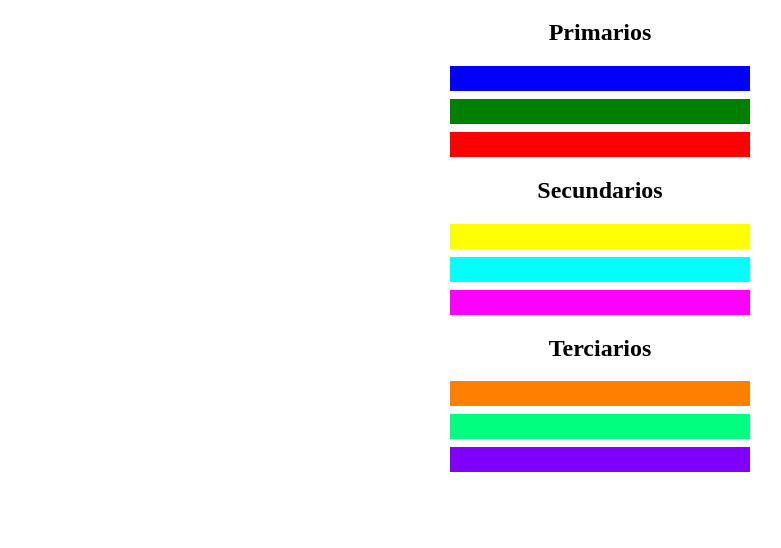
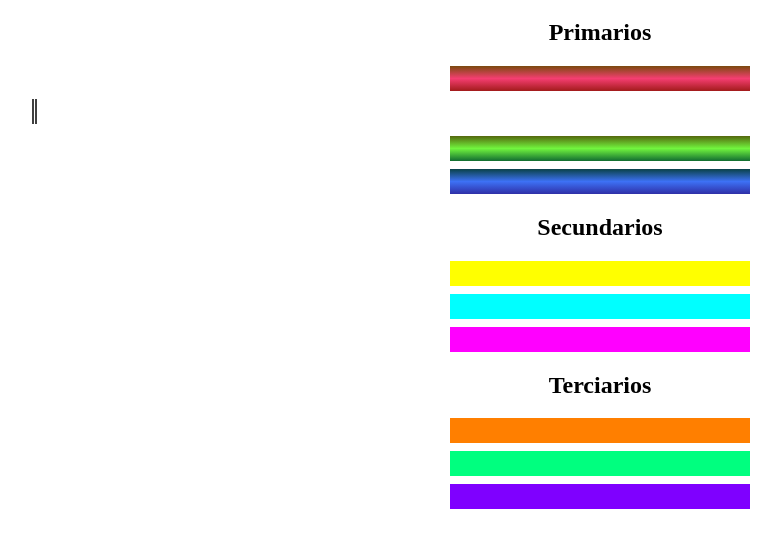
Before and after one commit to alexandrearfarias/CodeCamp, a plain HTML site: page css-cores/index.html in a window 1280 px wide. Shown: the part 62-610 px from the top of the page, without its empty margins (40-821 px from the left). Drawn offline with Linux system fonts and the light colour scheme.

Commit message:
Segunda Pratica

```diff
--- a/css-cores/estilo.css
+++ b/css-cores/estilo.css
@@ -1,5 +1,8 @@
 h1, h2{
     text-align: center;
+}
+.cap, .manga{
+    display: inline-block;
 }
 
 .marcador{
@@ -8,16 +11,28 @@ h1, h2{
     margin: 8px auto;
 }
 
+.cap{
+    width: 60px;
+    height: 25px;
+}
+
+.manga{
+    width: 110px;
+    height: 25px;
+    background-color: rgba(255, 255, 255, 0.5);
+    border-left: 5px double rgba(0, 0, 0, 0.75);
+}
+
 .um{
-    background-color: rgb(0, 0, 255);
+    background: linear-gradient(rgb(122, 74, 14), rgb(245, 62, 113), rgb(162, 27, 27));
 }
 
 .dois{
-    background-color: rgb(0, 128, 0);
+    background: linear-gradient(#55680D, #71F53E, #116C31);
 }
 
 .tres{
-    background-color: rgb(255, 0, 0);
+    background: linear-gradient(hsl(186, 76%, 16%), hsl(223, 90%, 60%), hsl(240, 56%, 42%));
 }
 
 .container{
--- a/css-cores/index.html
+++ b/css-cores/index.html
@@ -11,6 +11,8 @@
     <h2>Primarios</h2>
     <div class="container">
         <div class="marcador um"></div>
+        <div class="cap"></div>
+        <div class="manga"></div>
         <div class="marcador dois"></div>
         <div class="marcador tres"></div>
     </div>
```
